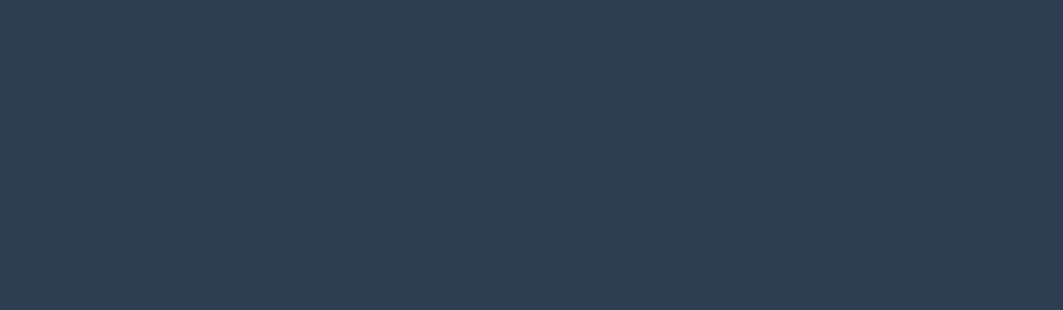
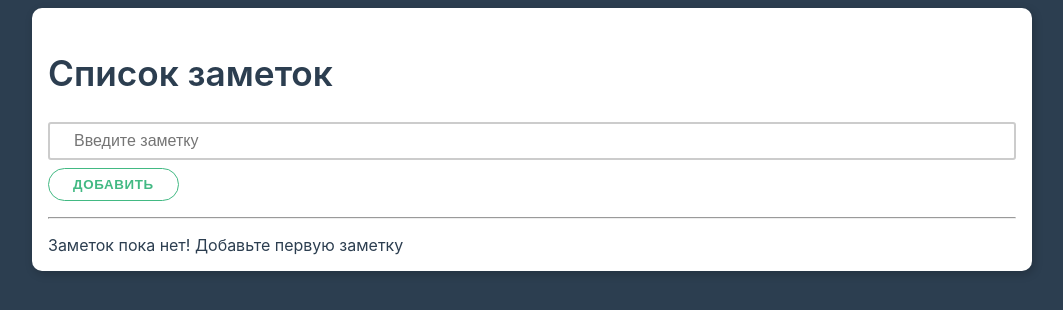
Before and after one commit to konovnina/study_vue, a plain HTML site: page index.html in a window 1280 px wide. Shown: the whole page, without its empty margins (108-1171 px from the left). Drawn offline with nearby package versions, Linux system fonts and the light colour scheme.

Commit message:
Added basic notes processing

```diff
--- a/app.js
+++ b/app.js
@@ -0,0 +1,29 @@
+const App = {
+    data() {
+        return {
+            placeholderString: 'Введите заметку',
+            title: 'Список заметок',
+            inputValue: '',
+            notes: []
+        }
+    },
+    methods: {
+        inputChangeHandler(e) {
+            this.inputValue = e.target.value
+        },
+        addNewNote() {
+            if (this.inputValue !== '') {
+                this.notes.push(this.inputValue)
+                this.inputValue = ''
+            }
+        },
+        toUpperCase(item) {
+          return item.toUpperCase();
+        },
+        removeNote(index){
+            this.notes.splice(index, 1)
+        }
+    }
+};
+
+Vue.createApp(App).mount('#app')
--- a/index.html
+++ b/index.html
@@ -7,7 +7,29 @@
   <link rel="stylesheet" href="theme.css" />
 </head>
 <body>
-  <div id="app"></div>
+<div class="container" id="app">
+  <div class="card">
+    <h1>{{ title }}</h1>
+    <div class="form-control">
+      <input
+              type="text"
+              :placeholder="placeholderString"
+              :value="inputValue"
+              @input="inputChangeHandler"
+              @keypress.enter="addNewNote"
+      />
+    </div>
+    <button class="btn" @click="addNewNote">Добавить</button>
+    <hr>
+    <ul class="list" v-if="notes.length !== 0">
+      <li class="list-item" v-for="(note, index) in notes">
+        ({{ index }}) {{ toUpperCase(note) }}
+        <button class="btn danger" @click="removeNote(index)">x</button>
+      </li>
+    </ul>
+    <div v-else>Заметок пока нет! Добавьте первую заметку</div>
+  </div>
+</div>
 <script src="https://unpkg.com/vue@3/dist/vue.global.js"></script>
 <script src="app.js"></script>
 </body>
```
Lines whose indentation alone changed are shown as unchanged.
